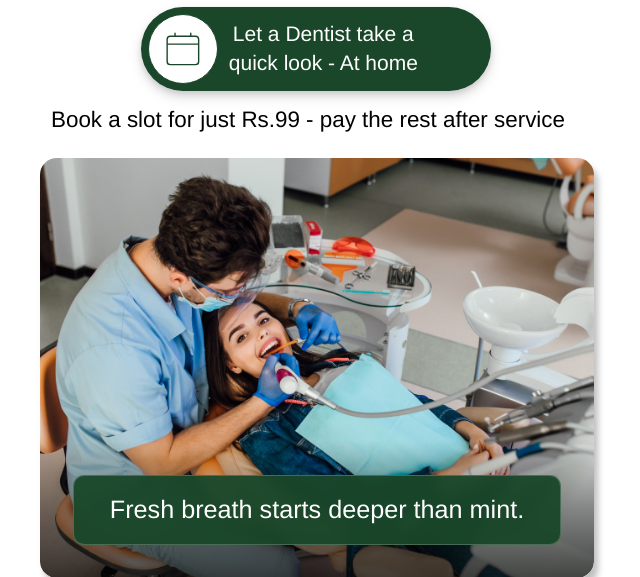
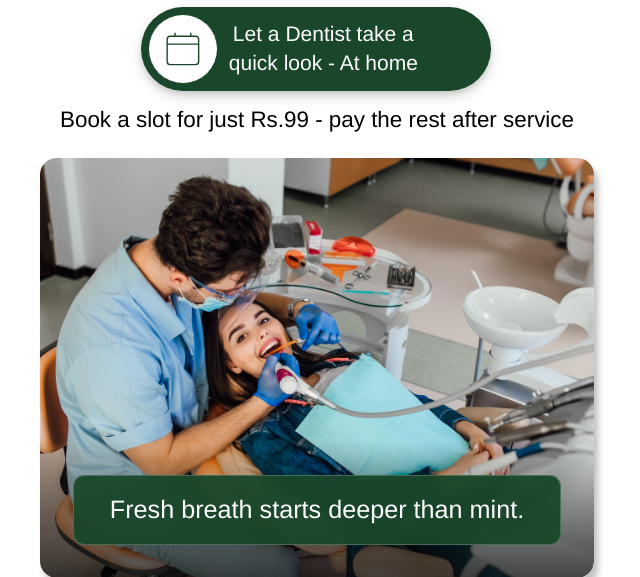
Before and after one commit to avijitbhuin21/prudentoe-demo, a Flask app: page / in a window 1280 px wide. Shown: the part 2003-2580 px from the top of the page, without its empty margins (323-963 px from the left). Run offline with Flask 3, Linux system fonts and the light colour scheme; some libraries are stand-ins or nearby versions; grey boxes are pictures that could not be loaded.

Commit message:
alignment fix

```diff
--- a/templates/index.html
+++ b/templates/index.html
@@ -831,7 +831,7 @@
             </a>
             <p
               class="text-prudentoe-dark text-dynamic-s leading-1.37 animate-on-scroll"
-              style="animation-delay: 0.7s"
+              style="animation-delay: 0.7s; text-align: center;"
             >
               Book a slot for just Rs.99 - pay the rest after service
             </p>
```
